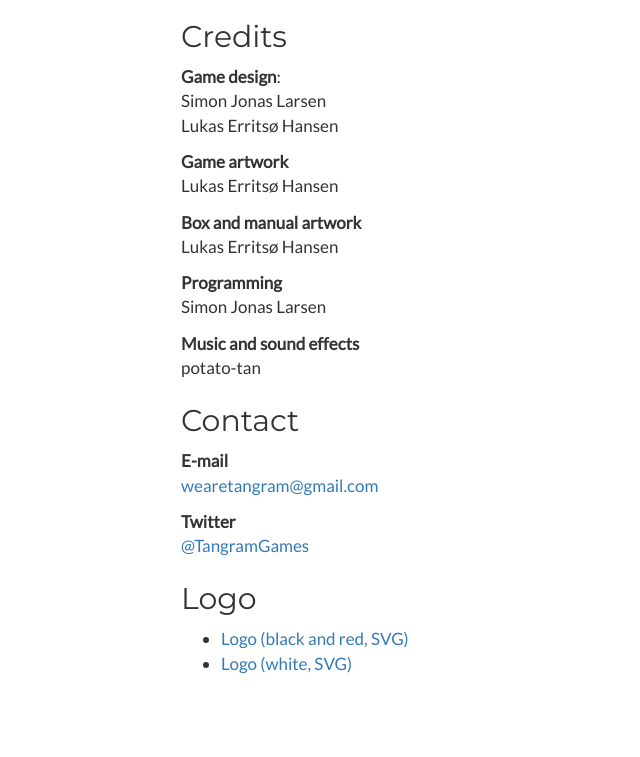
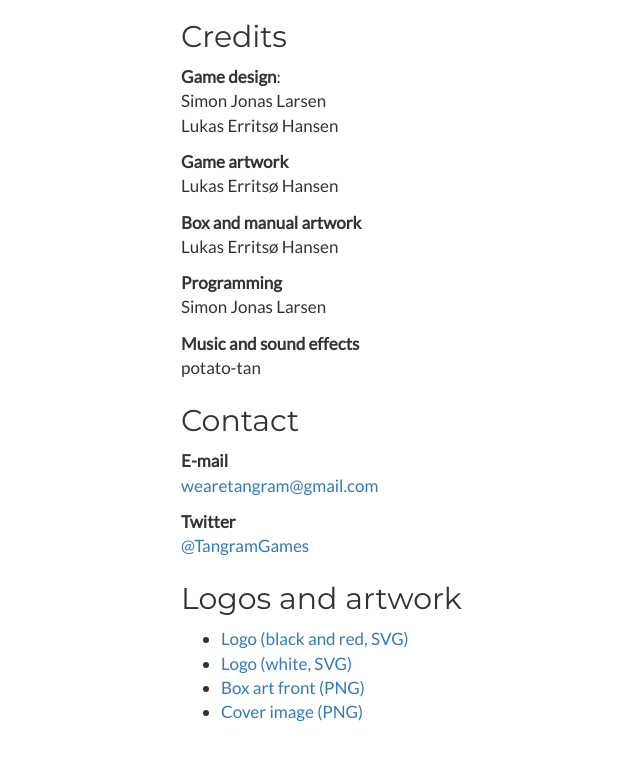
Before and after one commit to TangramGames/tangramgames.github.io, a Jekyll site: the page built from tobutobugirl/press/index.md, in a window 1280 px wide and 900 px high, scrolled down 1837 px, cut to the strip 143-900 px from the top of the window. Shown: the whole strip, without its empty margins (34-674 px from the left). Built offline with Jekyll 4.4.1, drawn with Linux system fonts in a browser that asks for light colours; before the commit the page ends 2688 px from its top, so only the background shows below that.

Commit message:
Added box art+cover image to TTG press kit

```diff
--- a/tobutobugirl/press/index.md
+++ b/tobutobugirl/press/index.md
@@ -84,7 +84,9 @@
 **Twitter**<br>
 <a href="https://twitter.com/TangramGames">@TangramGames</a>
 
-## Logo ##
+## Logos and artwork ##
 
 * [Logo (black and red, SVG)](images/logo_color.svg)
 * [Logo (white, SVG)](images/logo_white.svg)
+* [Box art front (PNG)](images/box_art_front.png)
+* [Cover image (PNG)](images/cover_image.png)
```
Also changed, not shown: tobutobugirl/press/images/box_art_front.png (added), tobutobugirl/press/images/cover_image.png (added).
